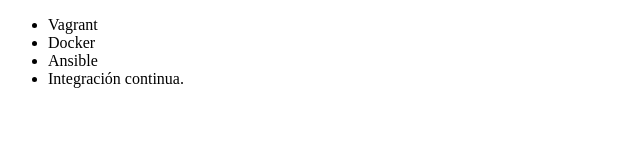
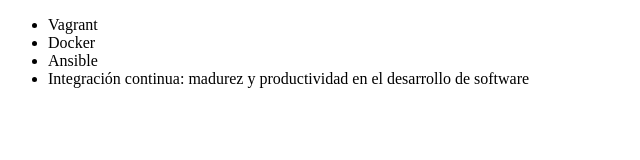
Before and after one commit to SilviaCortes/alura-git, a plain HTML site: page index.html in a window 1280 px wide. Shown: the whole page, without its empty margins (0-640 px from the left). Drawn offline with Linux system fonts and the light colour scheme.

Commit message:
Renombrando curso de integración continua

```diff
--- a/index.html
+++ b/index.html
@@ -12,7 +12,7 @@
             <li class="items">Vagrant</li>
             <li class="items">Docker</li>
             <li class="items">Ansible</li>
-            <li class="items">Integración continua.</li>
+            <li class="items">Integración continua: madurez y productividad en el desarrollo de software</li>
         </ul>
 
     </body>
```
